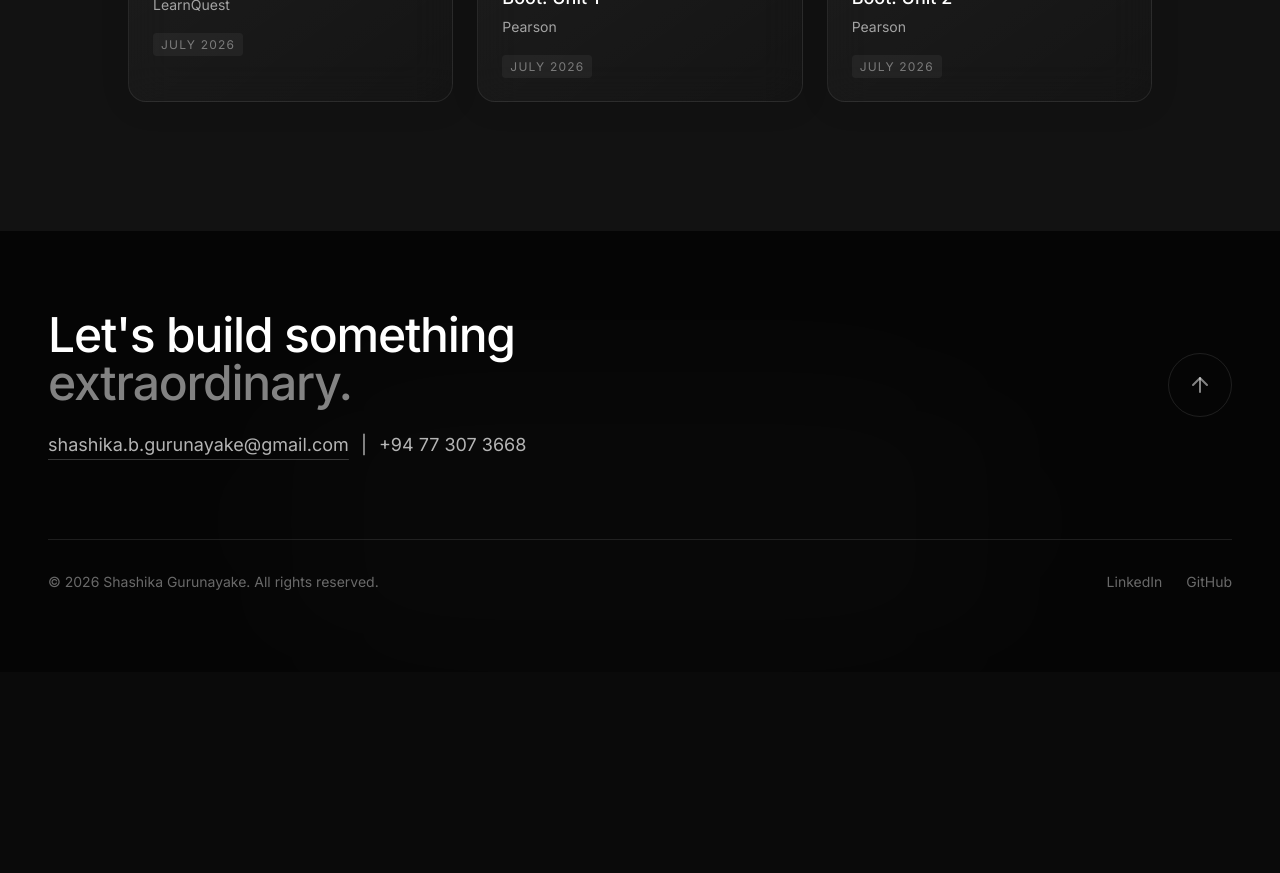
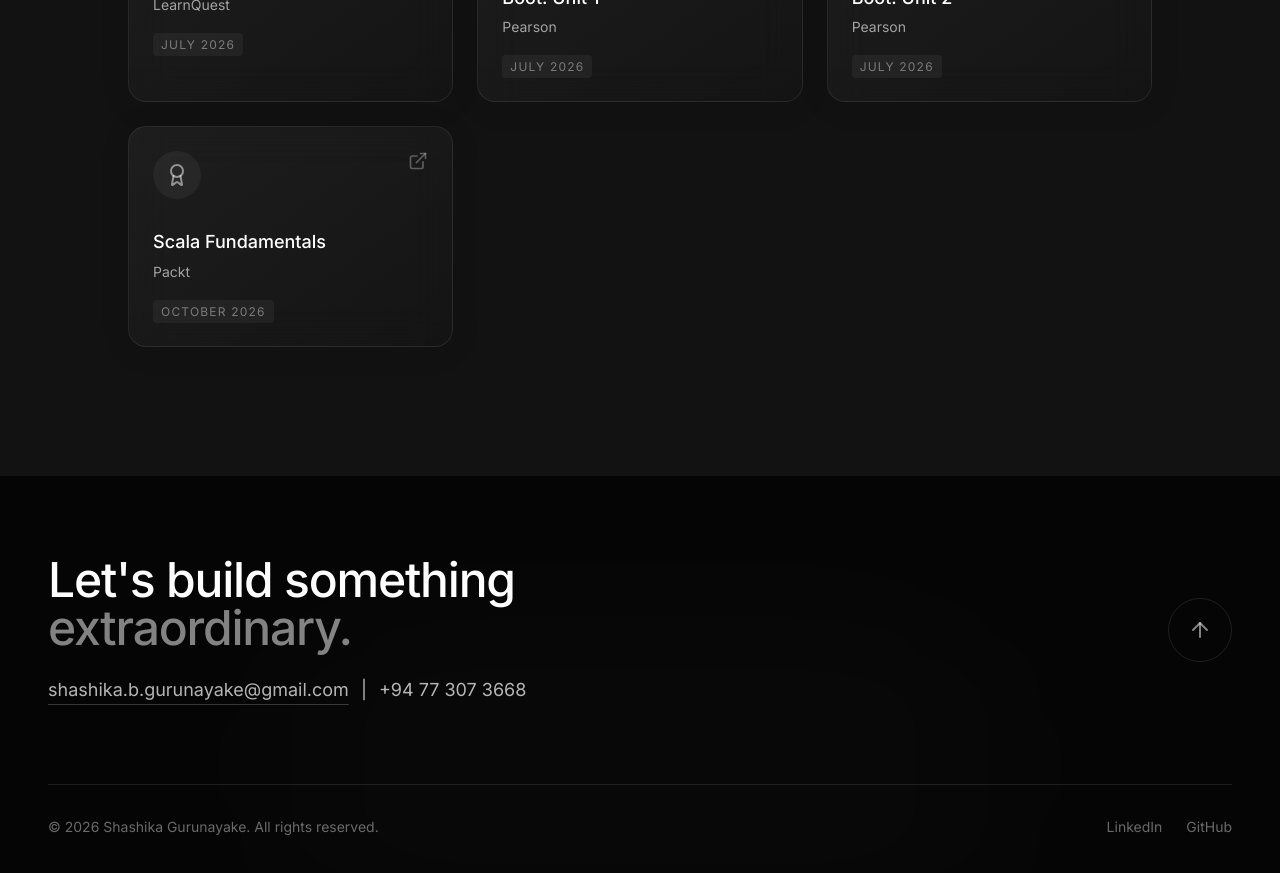
Before and after one commit to SHASHI4368/Portfolio, a Next.js app: page / in a window 1280 px wide. Shown: the part 10240-11113 px from the top of the page. Before the commit the page ends 10912 px from the top, so only its background shows below. Built offline with nearby package versions, Linux system fonts and the light colour scheme.

Commit message:
scala certificate added

```diff
--- a/src/components/sections/Certificates.tsx
+++ b/src/components/sections/Certificates.tsx
@@ -39,6 +39,12 @@ const CERTIFICATES = [
     institution: "Pearson",
     date: "July 2026",
     link: "https://coursera.org/share/a508b97ae814ff01da8cdc65dd732201",
+  },
+  {
+    name: "Scala Fundamentals",
+    institution: "Packt",
+    date: "October 2026",
+    link: "https://coursera.org/share/eb15558185222cb5943fe0d9910ba525",
   },
 ];
 
```
